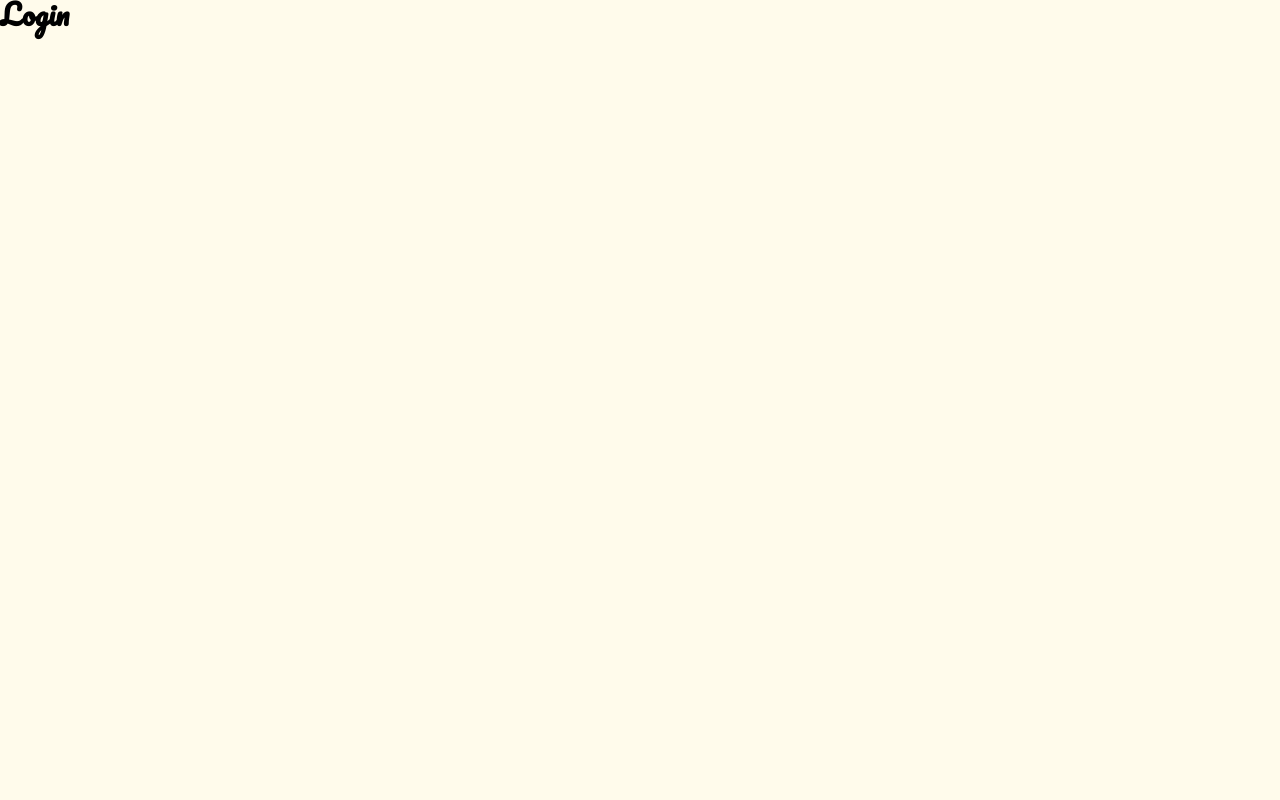
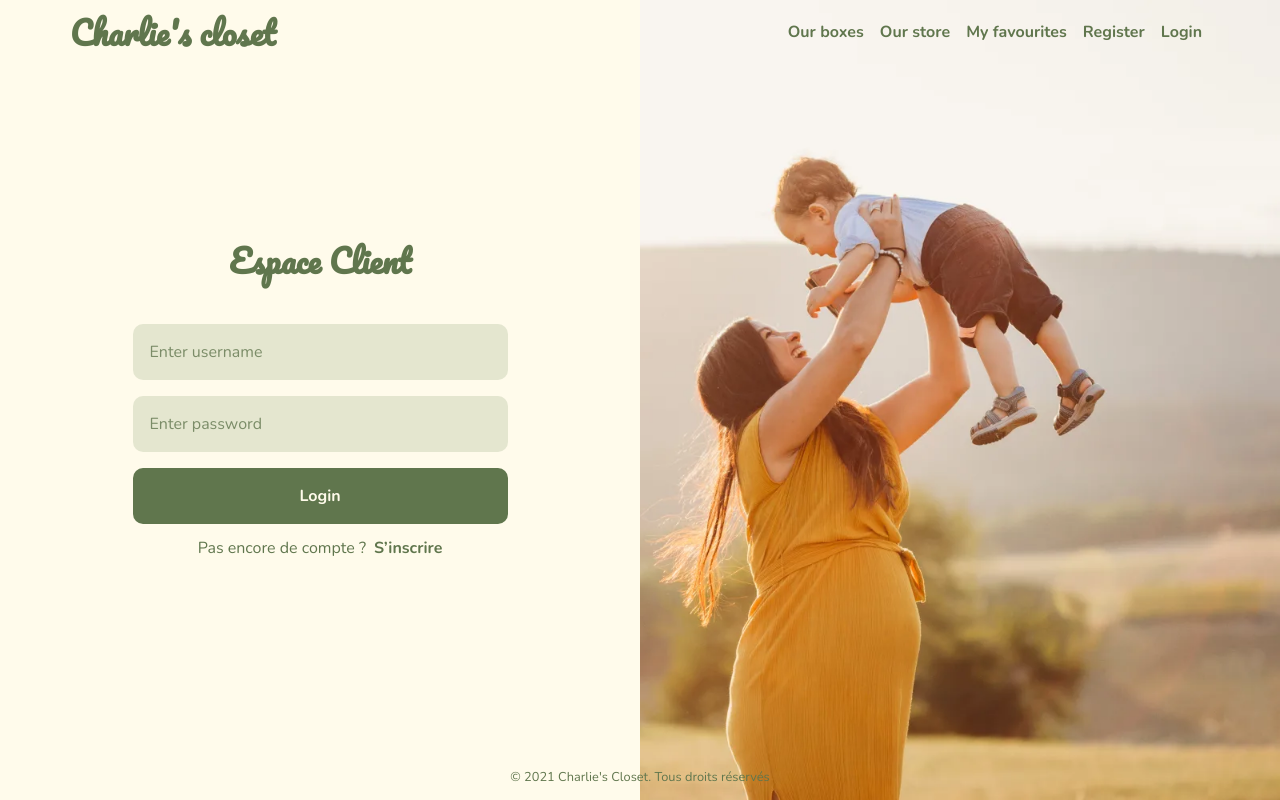
Before and after one commit to Lambtsa/charlies-closet-client, a React (Create React App) app: page /login in a window 1280 px wide. Built offline with nearby package versions, Linux system fonts and the light colour scheme.

Commit message:
updates + netlify redirects

```diff
--- a/src/components/Copyright.tsx
+++ b/src/components/Copyright.tsx
@@ -1,8 +1,8 @@
 import React from 'react';
 
-const Copyright = () => (
+const Copyright = (props: {type: string}) => (
   <>
-    <div className="copyright">
+    <div className={`copyright ${props.type}`}>
       {`© ${new Date().getFullYear()} Charlie's Closet. Tous droits réservés`}
     </div>
   </>
--- a/src/components/Header.tsx
+++ b/src/components/Header.tsx
@@ -33,11 +33,11 @@ const Header = (props: HeaderProps) => {
         <div className={`header__container ${type}`}>
           <Link to="/"><h2 className="header__logo">Charlie's closet</h2></Link>
           <div className="header__links">
-            <Link className="header__link" to="/">Our boxes</Link>
-            <Link className="header__link" to="/">Our store</Link>
+            <Link className="header__link" to="/boxes">Our boxes</Link>
+            <Link className="header__link" to="/boutique">Our store</Link>
             <Link className="header__link" to="/">My favourites</Link>
-            <Link className="header__link" to="/">Register</Link>
-            <Link className="header__link" to="/">Login</Link>
+            <Link className="header__link" to="/register">Register</Link>
+            <Link className="header__link" to="/login">Login</Link>
           </div>
         </div>
       </header>
--- a/src/components/InputField.tsx
+++ b/src/components/InputField.tsx
@@ -2,6 +2,7 @@ import React, { useState } from 'react';
 
 interface InputFieldProps {
   value: string,
+  class?: string,
   setValue: (arg: string) => void,
   type?: string,
   maxLength?: number,
@@ -29,7 +30,7 @@ const InputField = (props: InputFieldProps) => {
   return (
     <>
       <input
-        className={`form__input ${error ? 'error' : ''}`}
+        className={`form__input ${props.class ? props.class : ''} ${error ? 'error' : ''}`}
         value={props.value}
         onChange={handleValueChange}
         type={props.type}
--- a/src/components/SocialIcons.tsx
+++ b/src/components/SocialIcons.tsx
@@ -7,10 +7,10 @@ import {
   faTiktok as tiktok,
 } from '@fortawesome/free-brands-svg-icons';
 
-const SocialIcons = () => {
+const SocialIcons = (props: {class: string}) => {
   return (
     <>
-      <div className="social">
+      <div className={`social ${props.class}`}>
         <a href="/">
           <FontAwesomeIcon className="social__icon" icon={facebook} />
         </a>
--- a/src/styles/small.scss
+++ b/src/styles/small.scss
@@ -117,12 +117,28 @@ h3 {
 /*
   Social
 */
+.social.light {
   .social__icon {
     font-size: 2rem;
     color: rgba($white, 0.8);
     margin-right: .5rem;
     &:hover {
       color: $white;
+    }
+  }
+}
+.social.dark {
+  position: absolute;
+  right: 1rem;
+  display: flex;
+  flex-direction: column;
+  .social__icon {
+    font-size: 2rem;
+    color: $primary-color;
+    margin-bottom: .5rem;
+    &:hover {
+      color: darken($primary-color, 10%);
+    }
   }
 }
 
@@ -168,9 +184,12 @@ h3 {
   Forms
 */
 .form__input {
-  padding: .5rem 1rem;
+  display: inline-block;
+  padding: 1rem;
+  max-width: 375px;
   width: 100%;
-  background-color: rgba($white, 0.8);
+  resize: none;
+  background-color: rgba($secondary-color, 0.2);
   border-radius: 10px;
   color: $primary-color;
   border: 1px solid transparent;
@@ -181,22 +200,89 @@ h3 {
   &.error {
     border: 1px solid $red;
   }
+  &.footer {
+    background-color: rgba($white, 0.8);
+    padding: .5rem 1rem;
+  }
 }
 .form__error-message {
   margin-top: -.8rem;
   margin-bottom: .5rem;
   color: $red;
+  width: 100%;
+  max-width: 375px;
+  text-align: left;
   font-size: .8rem;
 }
 .form__btn {
-  padding: .5rem 1rem;
-  background-color: $white;
+  padding: 1rem;
+  background-color: $primary-color;
   border-radius: 10px;
-  color: $primary-color;
+  color: $white;
+  width: 100%;
+  max-width: 375px;
   border: 1px solid transparent;
   margin-bottom: 1rem;
   &:hover {
+    background-color: darken($primary-color, 5%);
+  }
+  &.footer {
+    color: $primary-color;
+    background-color: $white;
+    padding: .5rem 1rem;
+    &:hover {
       background-color: darken($white, 5%);
+    }
+  }
+}
+.form__link {
+  display: flex;
+  align-items: center;
+  justify-content: center;
+  p {
+    color: $primary-color;
+  }
+  a {
+    margin-left: .5rem;
+    color: $primary-color;
+    font-weight: 700;
+    &:hover {
+      text-decoration: underline;
+    }
+  }
+}
+.checkbox {
+  display: flex;
+  align-items: center;
+  justify-content: flex-start;
+  width: 100%;
+  max-width: 375px;
+  margin-bottom: 1rem;
+}
+.checkbox__text {
+  margin-left: 1rem;
+  color: $primary-color;
+}
+.checkbox__container {
+  position: relative;
+  width: 30px;
+  height: 30px;
+}
+.checkbox__input {
+  width: 30px;
+  height: 30px;
+  opacity: 0;
+}
+.checkbox__overlay {
+  cursor: pointer;
+  position: absolute;
+  pointer-events: none;
+  width: 100%;
+  height: 100%;
+  border-radius: 4px;
+  background-color: rgba($secondary-color, .2);
+  &.checked {
+    background-color: $primary-color;
   }
 }
 
@@ -527,6 +613,32 @@ h3 {
 }
 
 /*
+  Split
+*/
+.split {
+  background-color: $white;
+  display: grid;
+  grid-template-columns: repeat(2, 1fr);
+}
+.split__title {
+  color: $primary-color;
+  margin-bottom: 3rem;
+}
+.split__left {
+  position: relative;
+  display: flex;
+  flex-direction: column;
+  justify-content: center;
+  align-items: center;
+}
+.split__img {
+  width: 100%;
+  height: 100vh;
+  object-fit: cover;
+  object-position: center;
+}
+
+/*
   Footer Component
 */
 .footer {
@@ -565,7 +677,18 @@ h3 {
 .copyright {
   padding: 1rem;
   text-align: center;
+  font-size: .8rem;
+  width: 100%;
+  &.block {
+    position: block;
+    color: rgba($white, .8);
     background-color: darken($primary-color, 10%);
-  color: rgba($white, .8);
-  font-size: .8rem;
   }
+  &.fixed {
+    position: fixed;
+    color: $primary-color;
+    background-color: transparent;
+    bottom: 0;
+    left: 0;
+  }
+}
--- a/src/views/ContactUs.tsx
+++ b/src/views/ContactUs.tsx
@@ -1,13 +1,51 @@
-import React, { useEffect } from 'react';
+import React, { useState } from 'react';
+import { Link } from 'react-router-dom';
+import charlie from '../assets/charlies_closet.webp';
 
-const ContactUs= () => {
-  useEffect(() => {
-    window.scrollTo(0,0);
-  }, []);
+/*
+  Components
+*/
+import Header from '../components/Header';
+import InputField from '../components/InputField';
+import Copyright from '../components/Copyright';
+import SocialIcons from '../components/SocialIcons';
+
+const ContactUs = () => {
+  const [firstName, setFirstName] = useState('');
+  const [email, setEmail] = useState('');
+  const [object, setObject] = useState('');
+  const [message, setMessage] = useState('');
 
   return (
     <>
-      <h2>ContactUs</h2>
+      <Header type="dark" />
+      <main className="main">
+        <section className="split">
+          <form className="split__left">
+            <h1 className="split__title">Contact us</h1>
+            <InputField
+              type="text"
+              placeholder="Enter first name"
+              value={firstName}
+              setValue={setFirstName} />
+            <InputField
+              type="email"
+              placeholder="Enter email"
+              value={email}
+              setValue={setEmail} />
+            <select className="form__input">
+              <option value="livraison">Livraison</option>
+            </select>
+            <textarea
+              className="form__input"
+              placeholder="Enter message" />
+            <button className="form__btn" type="submit">Login</button>
+            <SocialIcons class="dark"/>
+          </form>
+          <img className="split__img" src={charlie} alt="" />
+        </section>
+      </main>
+      <Copyright type="fixed" />
     </>
   );
 };
--- a/src/views/Login.tsx
+++ b/src/views/Login.tsx
@@ -1,9 +1,47 @@
-import React from 'react';
+import React, { useState } from 'react';
+import { Link } from 'react-router-dom';
+import charlie from '../assets/charlies_closet.webp';
 
-const Login = () => (
-  <>
-    <h2>Login</h2>
-  </>
-);
+/*
+  Components
+*/
+import Header from '../components/Header';
+import InputField from '../components/InputField';
+import Copyright from '../components/Copyright';
+
+const Login = () => {
+  const [email, setEmail] = useState('');
+  const [password, setPassword] = useState('');
+
+  return (
+    <>
+      <Header type="dark" />
+      <main className="main">
+        <section className="split">
+          <form className="split__left">
+            <h1 className="split__title">Espace Client</h1>
+            <InputField
+              type="text"
+              placeholder="Enter username"
+              value={email}
+              setValue={setEmail} />
+            <InputField
+              type="password"
+              placeholder="Enter password"
+              value={password}
+              setValue={setPassword} />
+            <button className="form__btn" type="submit">Login</button>
+            <div className="form__link">
+              <p>Pas encore de compte ?</p>
+              <Link to="/register">S’inscrire</Link>
+            </div>
+          </form>
+          <img className="split__img" src={charlie} alt="" />
+        </section>
+      </main>
+      <Copyright type="fixed" />
+    </>
+  );
+};
 
 export default Login;
--- a/src/views/Register.tsx
+++ b/src/views/Register.tsx
@@ -1,9 +1,67 @@
-import React from 'react';
+import React, { useState } from 'react';
+import { Link } from 'react-router-dom';
+import charlie from '../assets/charlies_closet.webp';
 
-const Register = () => (
-  <>
-    <h2>Register</h2>
-  </>
-);
+/*
+  Components
+*/
+import Header from '../components/Header';
+import InputField from '../components/InputField';
+import Copyright from '../components/Copyright';
+
+const Register = () => {
+  const [firstName, setFirstName] = useState('');
+  const [lastName, setLastName] = useState('');
+  const [email, setEmail] = useState('');
+  const [password, setPassword] = useState('');
+  const [isAccepted, setIsAccepted] = useState(false);
+
+  return (
+    <>
+      <Header type="dark" />
+      <main className="main">
+        <section className="split">
+          <form className="split__left">
+            <h1 className="split__title">Inscription</h1>
+            <InputField
+              type="text"
+              placeholder="Enter first name"
+              value={firstName}
+              setValue={setFirstName} />
+            <InputField
+              type="text"
+              placeholder="Enter last name"
+              value={lastName}
+              setValue={setLastName} />
+            <InputField
+              type="email"
+              placeholder="Enter email"
+              value={email}
+              setValue={setEmail} />
+            <InputField
+              type="password"
+              placeholder="Enter password"
+              value={password}
+              setValue={setPassword} />
+            <div className="checkbox">
+              <div className="checkbox__container">
+                <div className={`checkbox__overlay ${isAccepted ? 'checked' : ''}`} />
+                <input className="checkbox__input" type="checkbox" checked={isAccepted} onChange={() => setIsAccepted(!isAccepted)} />
+              </div>
+              <p className="checkbox__text">J’accepte les conditions générales et la politique de confidentialité</p>
+            </div>
+            <button className="form__btn" type="submit">Login</button>
+            <div className="form__link">
+              <p>Déjà inscrit ?</p>
+              <Link to="/login">Se connecter</Link>
+            </div>
+          </form>
+          <img className="split__img" src={charlie} alt="" />
+        </section>
+      </main>
+      <Copyright type="fixed" />
+    </>
+  );
+};
 
 export default Register;
```
Also changed, not shown: src/components/Footer.tsx (+4 -3 lines), 1 other file (tests, documents, lock files or other folders). Lines whose indentation alone changed are shown as unchanged.
